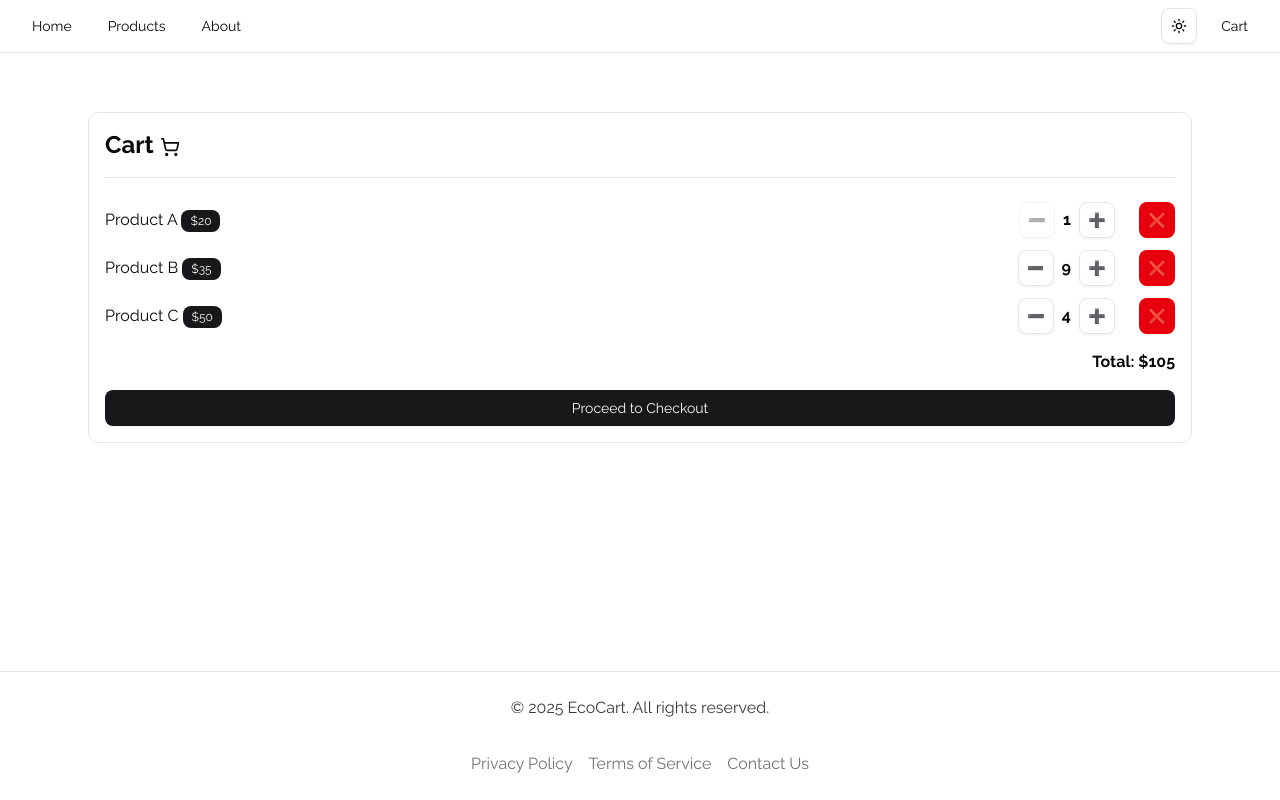
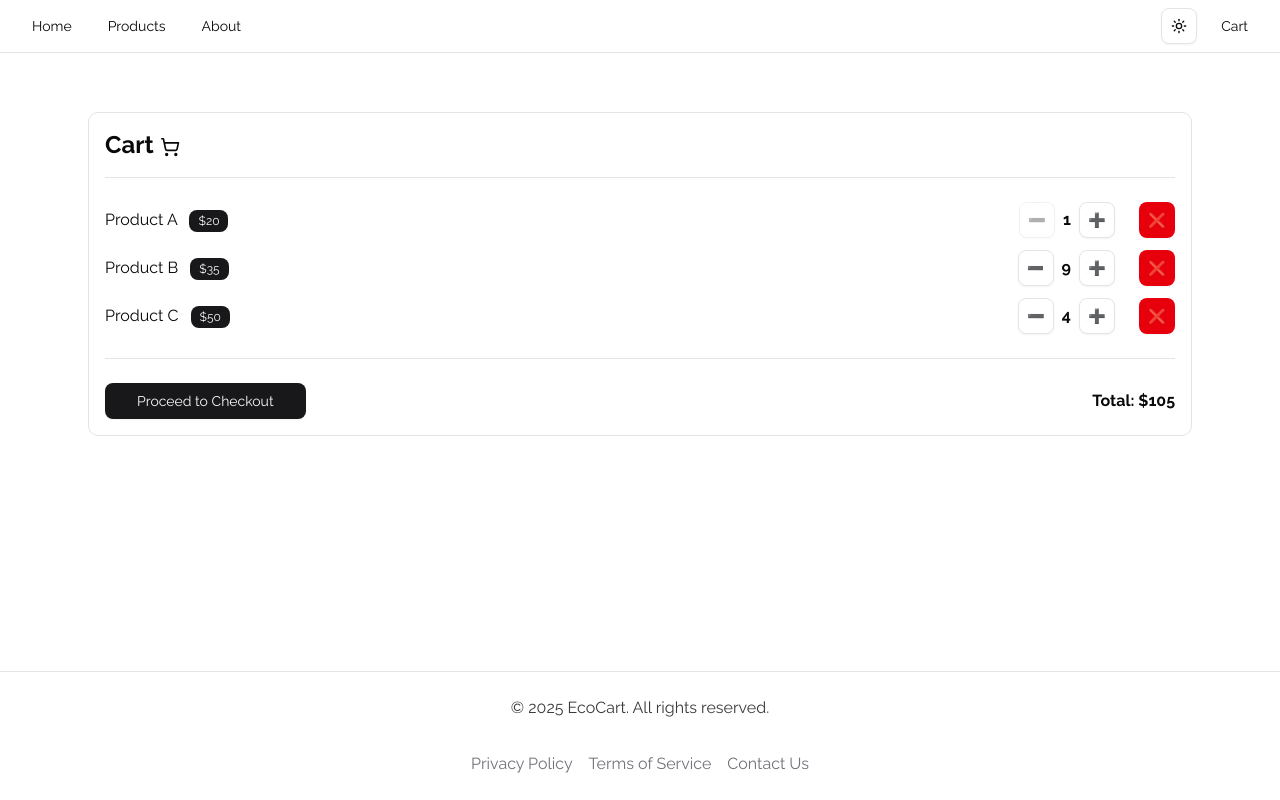
Before and after one commit to Chanceb1/EcoCart, a React (Vite) app in the folder frontend/: page /cart in a window 1280 px wide. Built offline with nearby package versions, Linux system fonts and the light colour scheme.

Commit message:
Fix some cart spacing issues

```diff
--- a/frontend/src/pages/CartPage.tsx
+++ b/frontend/src/pages/CartPage.tsx
@@ -46,7 +46,7 @@ export default function CartPage() {
                 </h1>
                 <hr />
                 {cart.length === 0 ? (
-                    <p className="text-gray-500">Your cart is empty.</p>
+                    <p className="text-gray-500 mt-6">Your cart is empty.</p>
                 ) : (
                     <ul className="mt-6">
                         {cart.map(item => (
@@ -55,7 +55,10 @@ export default function CartPage() {
                                 className="flex justify-between items-center mt-3"
                             >
                                 <span>
-                                    {item.name} <Badge>${item.price}</Badge>
+                                    {item.name}{' '}
+                                    <Badge className="ml-2">
+                                        ${item.price}
+                                    </Badge>
                                 </span>
                                 <div className="flex items-center gap-2">
                                     <Button
@@ -93,13 +96,13 @@ export default function CartPage() {
                         ))}
                     </ul>
                 )}
-
-                <p className="mt-4 font-bold text-right">
-                    Total: ${totalPrice}
-                </p>
-                {cart.length > 0 && (
-                    <Button className="mt-4 w-full">Proceed to Checkout</Button>
-                )}
+                <hr className="mt-6 mb-2" />
+                <div className="flex justify-between items-center">
+                    <Button disabled={!cart.length} className="mt-4 px-8">
+                        Proceed to Checkout
+                    </Button>
+                    <p className="mt-4 font-bold">Total: ${totalPrice}</p>
+                </div>
             </div>
         </div>
     );
```
